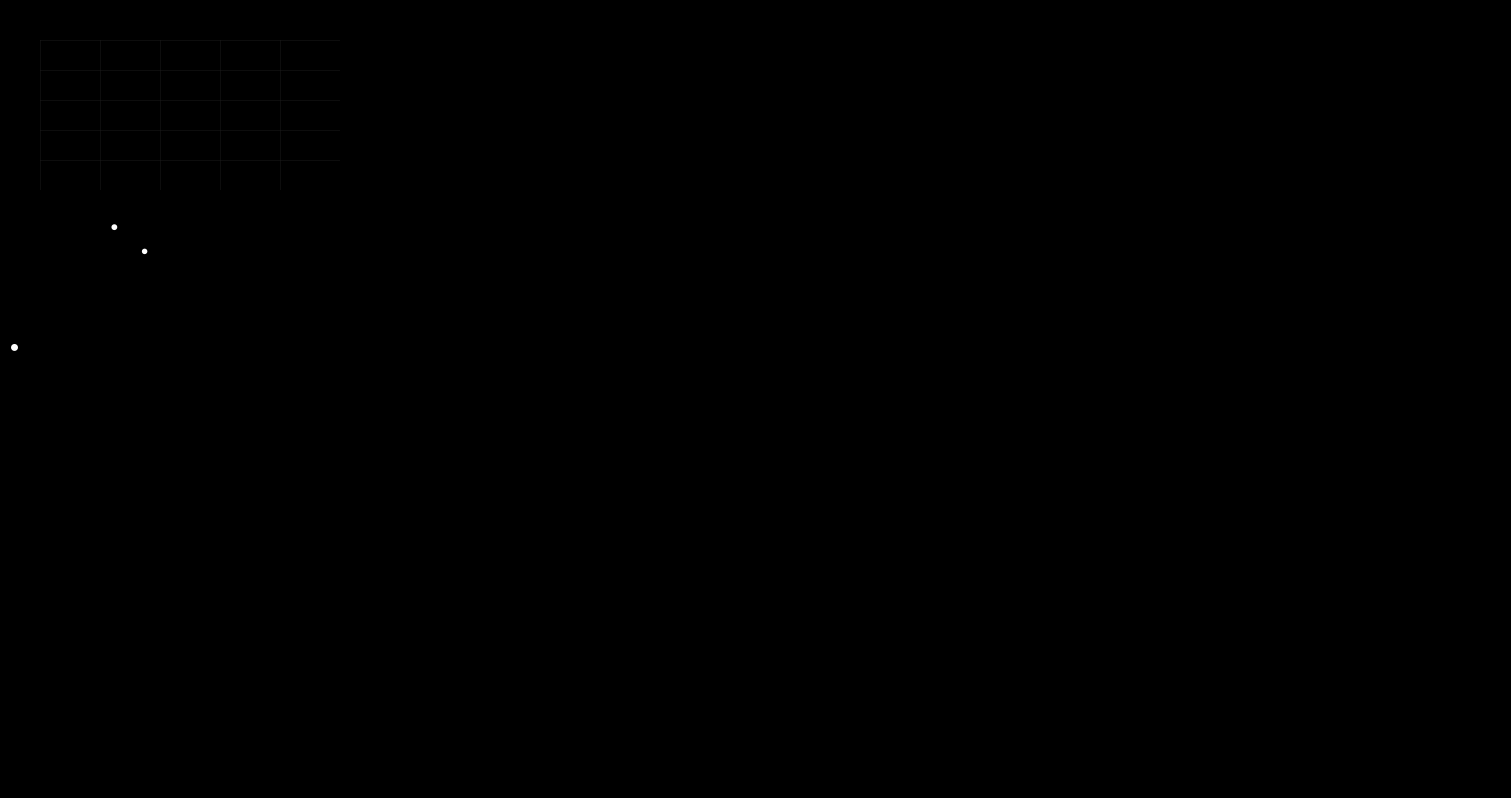
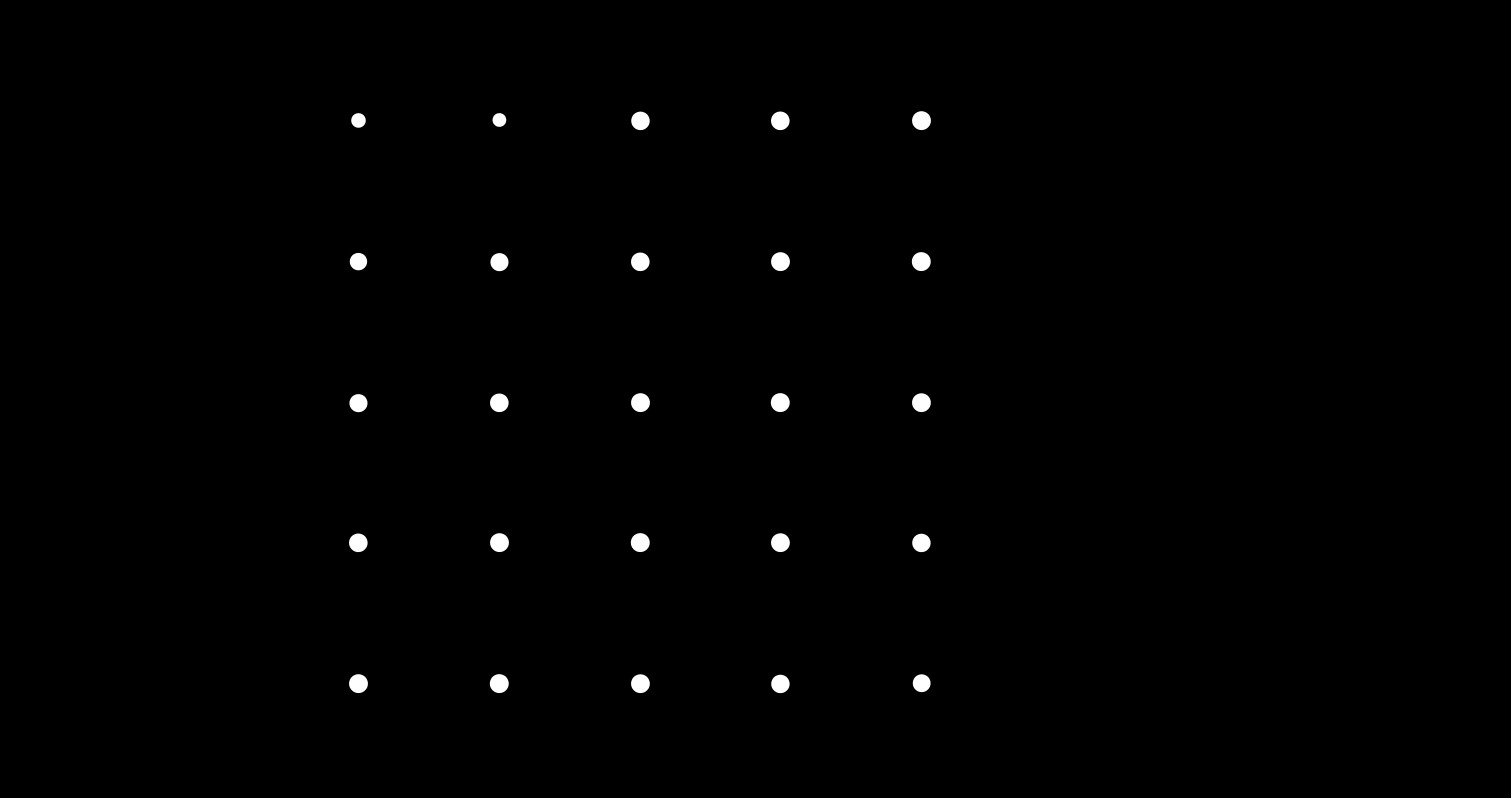
Before and after one commit to nkumar23/5x5, a Next.js app: page / in a window 1280 px wide. Shown: the top 798 px of the page, 1511 px wide, since content can reach past the window. Built offline with nearby package versions, Linux system fonts and the light colour scheme.

Commit message:
Fix Tailwind configuration and build process

```diff
--- a/postcss.config.js
+++ b/postcss.config.js
@@ -1,6 +1,6 @@
 module.exports = {
   plugins: {
-    tailwindcss: {},
-    autoprefixer: {},
-  },
+    'tailwindcss': {},
+    'autoprefixer': {},
+  }
 }
--- a/src/app/globals.css
+++ b/src/app/globals.css
@@ -2,9 +2,14 @@
 @tailwind components;
 @tailwind utilities;
 
-html,
+:root {
+  --foreground-rgb: 255, 255, 255;
+  --background-rgb: 0, 0, 0;
+}
+
 body {
-  @apply bg-black text-white min-h-[100dvh] m-0 p-0;
+  color: rgb(var(--foreground-rgb));
+  background: rgb(var(--background-rgb));
 }
 
 /* Force dark background */
--- /dev/null
+++ b/tailwind.config.ts
@@ -0,0 +1,19 @@
+import type { Config } from 'tailwindcss'
+
+const config: Config = {
+  content: [
+    './src/pages/**/*.{js,ts,jsx,tsx,mdx}',
+    './src/components/**/*.{js,ts,jsx,tsx,mdx}',
+    './src/app/**/*.{js,ts,jsx,tsx,mdx}',
+  ],
+  theme: {
+    extend: {
+      backgroundImage: {
+        'gradient-radial': 'radial-gradient(var(--tw-gradient-stops))',
+        'gradient-conic': 'conic-gradient(from 180deg at 50% 50%, var(--tw-gradient-stops))',
+      },
+    },
+  },
+  plugins: [],
+}
+export default config
```
